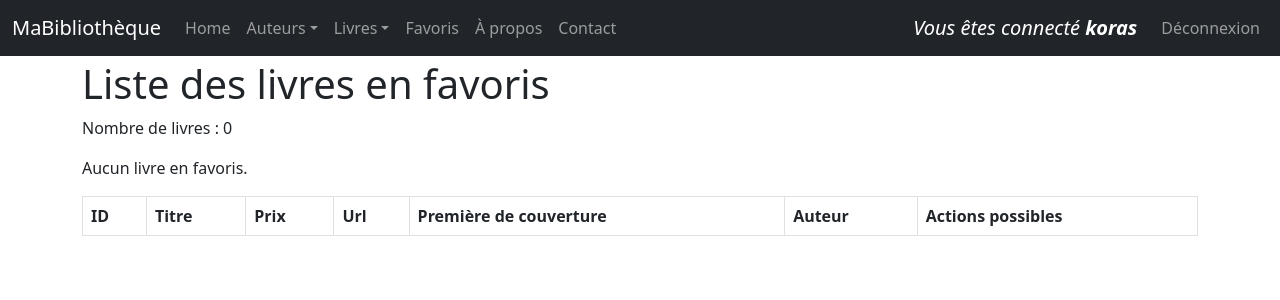
After one commit to korasrar/but2_devweb, a Flask app: page /favoris/ in a window 1280 px wide. The commit adds this page. Shown: the top 300 px of the page. Run offline with Flask 3, Linux system fonts and the light colour scheme; a user stored in the database is signed in; lists and menus that the app fills with data are empty.

Commit message:
dev_web : refonte du front_end de certaine page et ajout de la fonctionnalité d'ajouter des livres aux favoris

```diff
--- a/TutoFlask/monApp/forms.py
+++ b/TutoFlask/monApp/forms.py
@@ -25,3 +25,7 @@
         m.update(self.Password.data.encode())
         passwd = m.hexdigest()
         return unUser if passwd == unUser.Password else None
+
+class FavoriForm(FlaskForm):
+    idF = HiddenField('idF')
+    livre_id = StringField('Livre ID', validators=[DataRequired()])
--- a/TutoFlask/monApp/static/style.css
+++ b/TutoFlask/monApp/static/style.css
@@ -16,3 +16,15 @@
 main{
   margin-top: 60px;
 }
+
+.task-controls {
+  display: flex;
+  gap: 0.5rem;
+  justify-content: center;
+  align-items: center;
+  flex-wrap: wrap;
+}
+
+.task-controls .btn {
+  margin: 0;
+}
--- a/TutoFlask/monApp/templates/auteurs_list.html
+++ b/TutoFlask/monApp/templates/auteurs_list.html
@@ -22,10 +22,10 @@
                 <td>{{ unAuteur.livres.count() }}</td>
                 <td>
                 <div class="task-controls">
-                <a href="{{ url_for('viewAuteur', idA=unAuteur.idA) }}" class="btn btn-nfo">Voir <i class="fas fa-eye"></i></a>
+                <a href="{{ url_for('viewAuteur', idA=unAuteur.idA) }}" class="btn btn-info" title="Voir"><i class="fas fa-eye"></i></a>
                 {% if current_user.is_authenticated %}
-                    <a href="{{ url_for('updateAuteur', idA=unAuteur.idA) }}" class="btn btn-warning">Editer <i class="fas fa-pen"></i></a>
-                    <a href="{{ url_for('deleteAuteur', idA=unAuteur.idA) }}" class="btn btn-danger">Supprimer <i class="fas fa-trash"></i></a>
+                    <a href="{{ url_for('updateAuteur', idA=unAuteur.idA) }}" class="btn btn-warning" title="Éditer"><i class="fas fa-pen"></i></a>
+                    <a href="{{ url_for('deleteAuteur', idA=unAuteur.idA) }}" class="btn btn-danger" title="Supprimer"><i class="fas fa-trash"></i></a>
                 {% endif %}
                 </div>
                 </td>
--- a/TutoFlask/monApp/templates/base.html
+++ b/TutoFlask/monApp/templates/base.html
@@ -7,6 +7,8 @@
     <link rel="stylesheet" href="{{ url_for('static', filename='./style.css') }}">
     <!-- Bootstrap CSS -->
     <link href="https://cdn.jsdelivr.net/npm/bootstrap@5.3.0/dist/css/bootstrap.min.css" rel="stylesheet">
+    <!-- Font Awesome CSS -->
+    <link rel="stylesheet" href="https://cdnjs.cloudflare.com/ajax/libs/font-awesome/6.4.0/css/all.min.css">
 </head>
 
 <body>
@@ -34,6 +36,10 @@
                             </li>
                         </ul>
                     </li>
+                    {% if current_user.is_authenticated %}
+                    <li class="nav-item"><a class="nav-link" href="{{ url_for('favoris') }}">Favoris</a>
+                    </li>
+                    {% endif %}
                     <li class="nav-item"><a class="nav-link" href="{{ url_for('about') }}">À propos</a>
                     </li>
                     <li class="nav-item"><a class="nav-link" href="{{ url_for('contact') }}">Contact</a>
--- /dev/null
+++ b/TutoFlask/monApp/templates/favori_list.html
@@ -0,0 +1,39 @@
+{% extends "base.html" %}
+{% block main %}
+    <h1>Liste des livres en favoris</h1>
+    <p>Nombre de livres : {{ favoris_list|length }}</p>
+    {% if favoris_list|length == 0 %}
+        <p>Aucun livre en favoris.</p>
+    {% endif %}
+    <table class="table table-striped table-bordered table-hover">
+        <thead>
+            <tr>
+                <th>ID</th>
+                <th>Titre</th>
+                <th>Prix</th>
+                <th>Url</th>
+                <th>Première de couverture</th>
+                <th>Auteur</th>
+                <th>Actions possibles</th>
+            </tr>
+        </thead>
+        <tbody>
+        {% for unFavori in favoris_list %}
+            <tr>
+                <td>{{ unFavori.livre.idL }}</td>
+                <td>{{ unFavori.livre.Titre }}</td>
+                <td>{{ unFavori.livre.Prix }}</td>
+                <td><a href="{{ unFavori.livre.Url }}">{{ unFavori.livre.Url }}</a></td>
+                <td><img src="{{ url_for('static', filename='images/' + unFavori.livre.Img) }}" alt="Image du Livre"></td>
+                <td><a href="{{ url_for('viewAuteur', idA=unFavori.livre.auteur.idA)}}">{{ unFavori.livre.auteur.Nom }}</a></td>
+                <td>
+                <div class="task-controls">
+                <a href="{{ url_for('viewLivre', idL=unFavori.livre.idL) }}" class="btn btn-info" title="Voir"><i class="fas fa-eye"></i></a>
+                <a href="{{ url_for('delete_favori', idF=unFavori.idF) }}" class="btn btn-danger" title="Retirer des favoris"><i class="fas fa-heart-broken"></i></a>
+                </div>
+                </td>
+            </tr>
+        {% endfor %}
+        </tbody>
+    </table>
+{% endblock %}
--- a/TutoFlask/monApp/templates/livres_list.html
+++ b/TutoFlask/monApp/templates/livres_list.html
@@ -28,9 +28,10 @@
                 <td><a href="{{ url_for('viewAuteur', idA=unLivre.auteur.idA)}}">{{ unLivre.auteur.Nom }}</a></td>
                 <td>
                 <div class="task-controls">
-                <a href="{{ url_for('viewLivre', idL=unLivre.idL) }}" class="btn btn-nfo">Voir <i class="fas fa-eye"></i></a>
+                <a href="{{ url_for('viewLivre', idL=unLivre.idL) }}" class="btn btn-info" title="Voir"><i class="fas fa-eye"></i></a>
                 {% if current_user.is_authenticated %}
-                    <a href="{{ url_for('updateLivre', idL=unLivre.idL) }}" class="btn btn-warning">Editer <i class="fas fa-pen"></i></a>
+                    <a href="{{ url_for('updateLivre', idL=unLivre.idL) }}" class="btn btn-warning" title="Éditer"><i class="fas fa-pen"></i></a>
+                    <a href="{{ url_for('ajouter_favori', idL=unLivre.idL) }}" class="btn btn-success" title="Ajouter aux favoris"><i class="fas fa-heart"></i></a>
                 {% endif %}
                 </div>
                 </td>
--- a/TutoFlask/monApp/views.py
+++ b/TutoFlask/monApp/views.py
@@ -1,45 +1,60 @@
-from .app import app,db
+from .app import app, db
 from flask import render_template, request, url_for, redirect
 from config import ABOUT
 from config import CONTACT
-from monApp.models import Auteur
-from monApp.models import Livre
-from monApp.forms import FormAuteur, FormLivre, LoginForm
-from flask_login import login_user, logout_user, login_required
+from monApp.models import Auteur, Livre, Favori
+from monApp.forms import FormAuteur, FormLivre, LoginForm, FavoriForm
+from flask_login import login_user, logout_user, login_required, current_user
+
 
 @app.route('/')
 @app.route('/index/')
 def index():
     # si pas de paramètres
-    if len(request.args)==0:
-        return render_template("index.html",title="R3.01 Dev Web avec Flask",name="Cricri")
-    else :
+    if len(request.args) == 0:
+        return render_template("index.html",
+                               title="R3.01 Dev Web avec Flask",
+                               name="Cricri")
+    else:
         param_name = request.args.get('name')
-        return render_template("index.html",title="R3.01 Dev Web avec Flask",name=param_name)
+        return render_template("index.html",
+                               title="R3.01 Dev Web avec Flask",
+                               name=param_name)
+
 
 @app.route('/about/')
 def about():
-    return render_template("about.html",title ="Dev Web | About",nom="Célestin",prenom="Maubert",age="17 ans")
+    return render_template("about.html",
+                           title="Dev Web | About",
+                           nom="Célestin",
+                           prenom="Maubert",
+                           age="17")
+
 
 @app.route('/contact/')
 def contact():
-    return render_template("contact.html",title ="Dev Web | Contact")
+    return render_template("contact.html", title="Dev Web | Contact")
 
 
 @app.route('/auteurs/')
 def getAuteurs():
     lesAuteurs = Auteur.query.all()
-    return render_template('auteurs_list.html', title="R3.01 Dev Web avec Flask", auteurs=lesAuteurs)
+    return render_template('auteurs_list.html',
+                           title="R3.01 Dev Web avec Flask",
+                           auteurs=lesAuteurs)
 
 
 @app.route('/auteurs/<idA>/update/')
 @login_required
 def updateAuteur(idA):
     unAuteur = Auteur.query.get(idA)
-    unForm = FormAuteur(idA=unAuteur.idA , Nom=unAuteur.Nom)
-    return render_template("auteur_update.html",selectedAuteur=unAuteur, updateForm=unForm)
+    unForm = FormAuteur(idA=unAuteur.idA, Nom=unAuteur.Nom)
+    return render_template("auteur_update.html",
+                           selectedAuteur=unAuteur,
+                           updateForm=unForm)
 
-@app.route ('/auteur/save/', methods =("POST" ,))
+
+@app.route('/auteur/save/', methods=("POST", ))
 def saveAuteur():
     updatedAuteur = None
     unForm = FormAuteur()
@@ -51,14 +66,21 @@
         updatedAuteur.Nom = unForm.Nom.data
         db.session.commit()
         return redirect(url_for('viewAuteur', idA=updatedAuteur.idA))
-    return render_template("auteur_update.html",selectedAuteur=updatedAuteur, updateForm=unForm)
+    return render_template("auteur_update.html",
+                           selectedAuteur=updatedAuteur,
+                           updateForm=unForm)
+
 
 @app.route('/auteurs/<idA>/view/')
 def viewAuteur(idA):
     unAuteur = Auteur.query.get(idA)
     livresAuteur = Livre.query.filter_by(auteur_id=idA).all()
-    unForm = FormAuteur (idA=unAuteur.idA , Nom=unAuteur.Nom)
-    return render_template("auteur_view.html",selectedAuteur=unAuteur, viewForm=unForm, livres=livresAuteur)
+    unForm = FormAuteur(idA=unAuteur.idA, Nom=unAuteur.Nom)
+    return render_template("auteur_view.html",
+                           selectedAuteur=unAuteur,
+                           viewForm=unForm,
+                           livres=livresAuteur)
+
 
 @app.route('/auteur/')
 @login_required
@@ -66,7 +88,8 @@
     unForm = FormAuteur()
     return render_template("auteur_create.html", createForm=unForm)
 
-@app.route ('/auteur/insert/', methods =("POST" ,))
+
+@app.route('/auteur/insert/', methods=("POST", ))
 @login_required
 def insertAuteur():
     insertedAuteur = None
@@ -79,14 +102,18 @@
         return redirect(url_for('viewAuteur', idA=insertedId))
     return render_template("auteur_create.html", createForm=unForm)
 
+
 @app.route('/auteurs/<idA>/delete/')
 @login_required
 def deleteAuteur(idA):
     unAuteur = Auteur.query.get(idA)
     unForm = FormAuteur(idA=unAuteur.idA, Nom=unAuteur.Nom)
-    return render_template("auteur_delete.html",selectedAuteur=unAuteur, deleteForm=unForm)
+    return render_template("auteur_delete.html",
+                           selectedAuteur=unAuteur,
+                           deleteForm=unForm)
 
-@app.route ('/auteur/erase/', methods =("POST" ,))
+
+@app.route('/auteur/erase/', methods=("POST", ))
 def eraseAuteur():
     deletedAuteur = None
     unForm = FormAuteur()
@@ -98,19 +125,26 @@
     db.session.commit()
     return redirect(url_for('getAuteurs'))
 
+
 @app.route('/livres/')
 def getLivres():
     lesLivres = Livre.query.all()
-    return render_template('livres_list.html', title="R3.01 Dev Web avec Flask", livres=lesLivres)
+    return render_template('livres_list.html',
+                           title="R3.01 Dev Web avec Flask",
+                           livres=lesLivres)
+
 
 @app.route('/livres/<idL>/update/')
 @login_required
 def updateLivre(idL):
     unLivre = Livre.query.get(idL)
-    unForm = FormLivre(idL=unLivre.idL , Prix=unLivre.Prix)
-    return render_template("livre_update.html",selectedLivre=unLivre, updateForm=unForm)
+    unForm = FormLivre(idL=unLivre.idL, Prix=unLivre.Prix)
+    return render_template("livre_update.html",
+                           selectedLivre=unLivre,
+                           updateForm=unForm)
 
-@app.route ('/livre/save/', methods =("POST" ,))
+
+@app.route('/livre/save/', methods=("POST", ))
 def saveLivre():
     updatedLivre = None
     unForm = FormLivre()
@@ -122,32 +156,92 @@
         updatedLivre.Prix = unForm.Prix.data
         db.session.commit()
         return redirect(url_for('viewLivre', idL=updatedLivre.idL))
-    return render_template("livre_update.html",selectedLivre=updatedLivre, updateForm=unForm)
+    return render_template("livre_update.html",
+                           selectedLivre=updatedLivre,
+                           updateForm=unForm)
+
 
 @app.route('/livres/<idL>/view/')
 def viewLivre(idL):
     unLivre = Livre.query.get(idL)
-    unForm = FormLivre(idL=unLivre.idL , Prix=unLivre.Prix)
-    return render_template("livre_view.html",selectedLivre=unLivre, viewForm=unForm)
+    unForm = FormLivre(idL=unLivre.idL, Prix=unLivre.Prix)
+    return render_template("livre_view.html",
+                           selectedLivre=unLivre,
+                           viewForm=unForm)
 
-@app.route ("/login/", methods =("GET","POST",))
+
+@app.route('/favoris/')
+@login_required
+def favoris():
+    favoris_list = Favori.query.filter_by(user_login=current_user.Login).all()
+    return render_template("favori_list.html",
+                           title="R3.01 Dev Web avec Flask",
+                           favoris_list=favoris_list)
+
+
+@app.route('/favoris/add/<idL>/')
+@login_required
+def ajouter_favori(idL):
+    livre = Livre.query.get(idL)
+    unForm = FavoriForm(livre_id=idL)
+    return render_template("favori_add.html",
+                           selectedLivre=livre,
+                           favoriForm=unForm)
+
+@app.route('/favoris/save/', methods=('POST',))
+@login_required
+def save_favori():
+    unForm = FavoriForm()
+    if unForm.validate_on_submit():
+        idL = int(unForm.livre_id.data)
+        livre = Livre.query.get(idL)
+        if livre:
+            favori_existant = Favori.query.filter_by(user_login=current_user.Login, livre_id=idL).first()
+            if not favori_existant:
+                nouveau_favori = Favori(user_login=current_user.Login, livre_id=idL)
+                db.session.add(nouveau_favori)
+                db.session.commit()
+                return redirect(url_for('favoris'))
+    # Si validation échoue, retour au formulaire avec les erreurs
+    livre = Livre.query.get(int(unForm.livre_id.data)) if unForm.livre_id.data else None
+    return render_template("favori_add.html",
+                           selectedLivre=livre,
+                           favoriForm=unForm)
+
+
+@app.route('/favoris/delete/<idF>/')
+@login_required
+def delete_favori(idF):
+    favori = Favori.query.get(idF)
+    if favori and favori.user_login == current_user.Login:
+        db.session.delete(favori)
+        db.session.commit()
+    return redirect(url_for('favoris'))
+
+
+@app.route("/login/", methods=(
+    "GET",
+    "POST",
+))
 def login():
     unForm = LoginForm()
-    unUser=None
+    unUser = None
     if not unForm.is_submitted():
         unForm.next.data = request.args.get('next')
     elif unForm.validate_on_submit():
         unUser = unForm.get_authenticated_user()
     if unUser:
         login_user(unUser)
-        next = unForm.next.data or url_for("index",name=unUser.Login)
-        return redirect (next)
-    return render_template ("login.html",form=unForm)
+        next = unForm.next.data or url_for("index", name=unUser.Login)
+        return redirect(next)
+    return render_template("login.html", form=unForm)
 
-@app.route ("/logout/")
+
+@app.route("/logout/")
 def logout():
     logout_user()
-    return redirect ( url_for ('index'))
+    return redirect(url_for('index'))
+
 
 if __name__ == "__main__":
     app.run()
```
Also changed, not shown: TutoFlask/monApp/models.py (+14 -0 lines), TutoFlask/monApp/templates/about.html (+44 -7 lines), TutoFlask/monApp/templates/contact.html (+53 -24 lines), TutoFlask/monApp/templates/favori_add.html (added, +26 -0 lines), TutoFlask/monApp/templates/livre_view.html (+48 -8 lines), TutoFlask/monApp.db.
